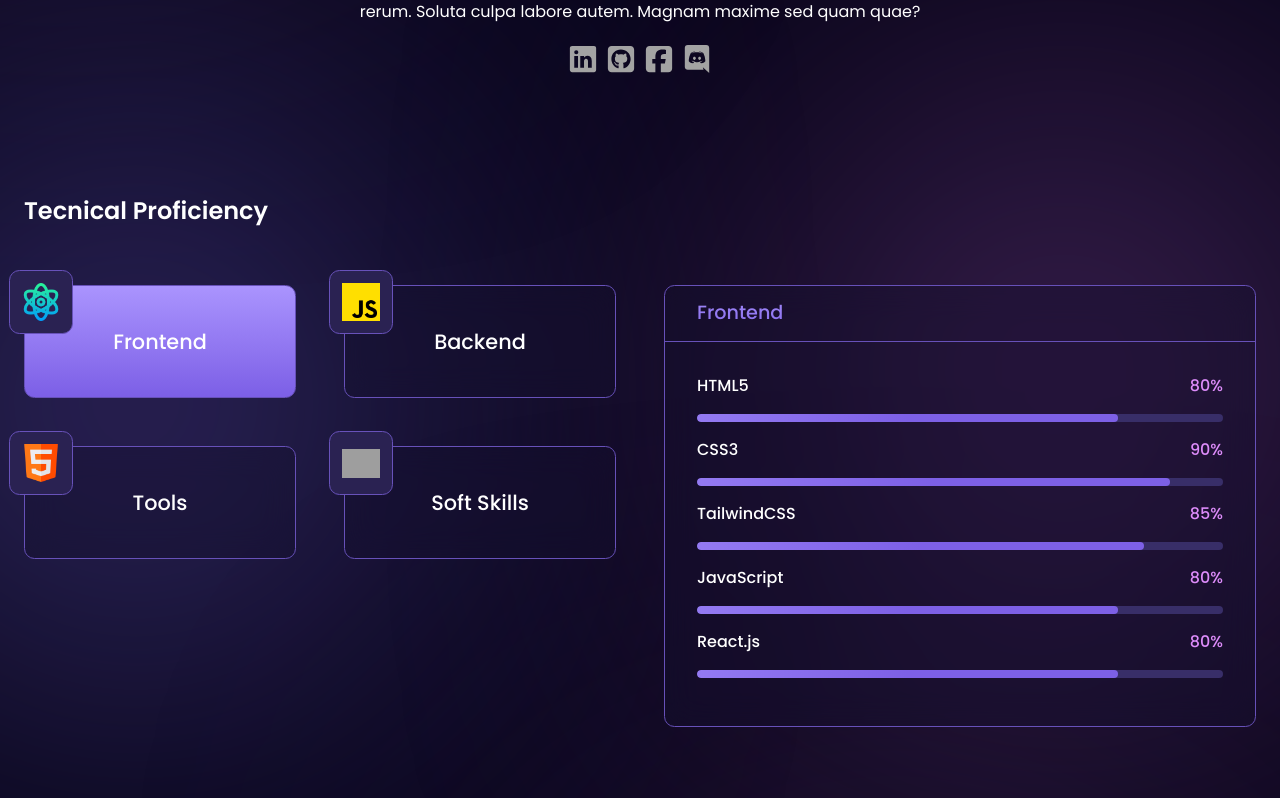
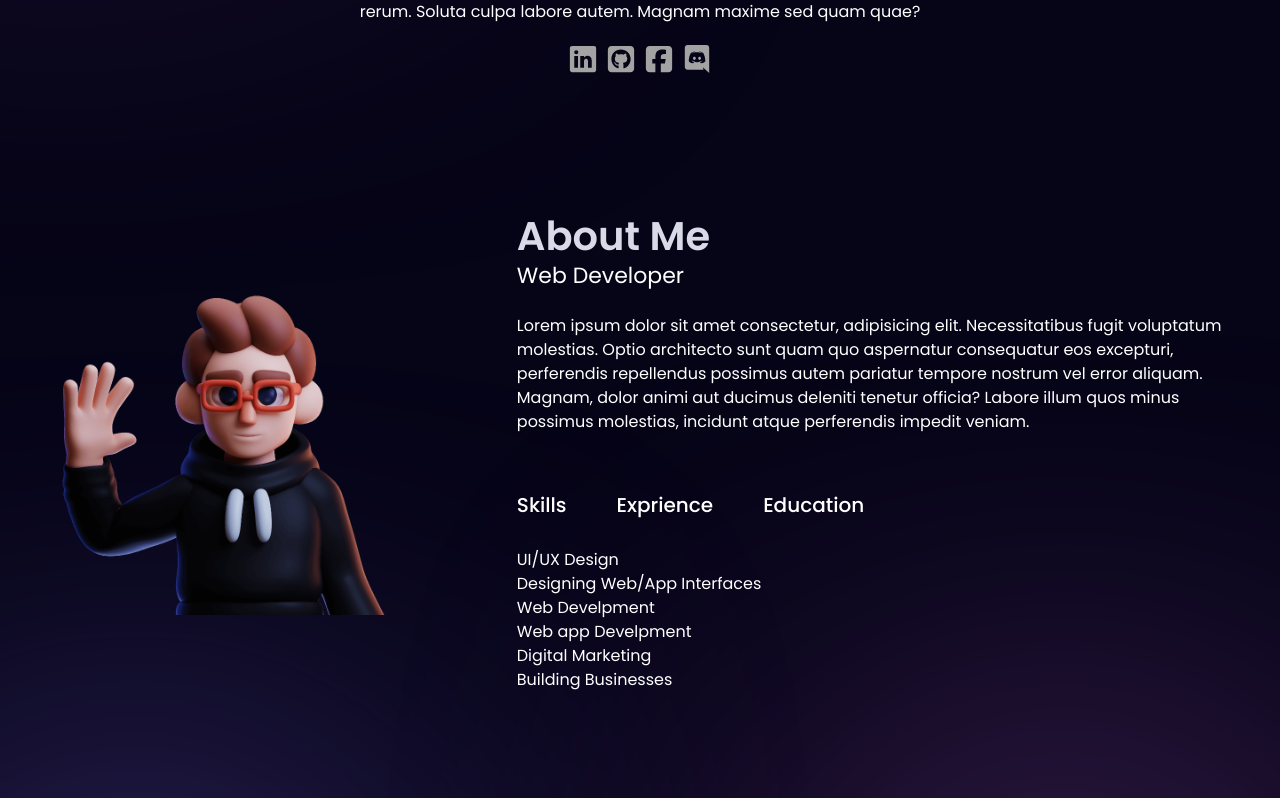
Before and after one commit to Rahim00001/test-portfolio2, a React (Vite) app: page / in a window 1280 px wide. Shown: the part 621-1419 px from the top of the page. Built offline with nearby package versions, Linux system fonts and the light colour scheme; grey boxes are pictures that could not be loaded; a web font is replaced by a local one.

Commit message:
basic about me section added

```diff
--- a/src/App.jsx
+++ b/src/App.jsx
@@ -1,4 +1,5 @@
 import './App.css'
+import AboutMe from './Components/AboutMe/AboutMe'
 import ContactMe from './Components/ContactMe/ContactMe'
 import Hero from './Components/Hero/Hero'
 import Navbar from './Components/Navbar/Navbar'
@@ -12,6 +13,7 @@ function App() {
       <Navbar></Navbar>
       <div className='container'>
         <Hero></Hero>
+        <AboutMe></AboutMe>
         <Skills></Skills>
         <ContactMe></ContactMe>
         <SocialIcons></SocialIcons>
--- /dev/null
+++ b/src/Components/AboutMe/AboutMe.css
@@ -0,0 +1,62 @@
+.tab-title .tab-links {
+    margin-right: 50px;
+    font-size: 20px;
+    font-weight: 500;
+    cursor: pointer;
+    position: relative;
+}
+
+.tab-title .tab-links::before {
+    content: " ";
+    width: 2rem;
+    height: 0.2rem;
+    background: linear-gradient(90deg, #a993fe 0%, #7e61e7 100%);
+    border-radius: 0.5rem;
+    position: absolute;
+    bottom: -0.6rem;
+    opacity: 0;
+    transform: translateX(-1.5rem);
+    transition: all 0.3s ease;
+}
+
+.tab-title .tab-links:hover::before{
+    width: 100%;
+    transform: translateX(0);
+    opacity: 1;
+}
+
+.tab-title .tab-links::after{
+    content: " ";
+    width: 0;
+    height: 3px;
+    background: #ffc800;
+    position: absolute;
+    left: 0;
+    bottom: -6px;
+    transition: all 0.6;
+}
+
+.tab-title .tab-links.active::after{
+    width: 50%;
+}
+
+.about-right .tab-contents ul li{
+    list-style: none;
+    font-size: 18px;
+    margin: 10px 0;
+}
+
+.tab-contents ul li span {
+    color: #ffc800;
+    font-size: 16px;
+    font-weight: 500;
+}
+
+.about-right .content {
+    display: none;
+
+}
+
+.show-content {
+    display: block;
+}
--- /dev/null
+++ b/src/Components/AboutMe/AboutMe.jsx
@@ -0,0 +1,78 @@
+import "./AboutMe.css"
+import about from "../../../public/Assets/images/hero.png"
+import { useState } from "react";
+const AboutMe = () => {
+    const [toggle, setToggle] = useState(1)
+    function updateToggle(id) {
+        setToggle(id)
+    }
+    return (
+        <section id="about" className="w-[100%] min-h-[80vh] flex flex-wrap justify-between items-center">
+            <div className="about-left basis-[36%]">
+                <img src={about} className="w-[100%] rounded-2xl" alt="" />
+            </div>
+            <div className="about-right basis-[60%]">
+                <div className="section-title">
+                    <h2 className="sub-title text-[40px] text-[#d9dae7] font-semibold">About Me</h2>
+                    <h3 className="title text-[22px] leading-5">Web Developer</h3>
+                </div>
+                <p className="py-7">Lorem ipsum dolor sit amet consectetur, adipisicing elit. Necessitatibus fugit voluptatum molestias. Optio architecto sunt quam quo aspernatur consequatur eos excepturi, perferendis repellendus possimus autem pariatur tempore nostrum vel error aliquam. Magnam, dolor animi aut ducimus deleniti tenetur officia? Labore illum quos minus possimus molestias, incidunt atque perferendis impedit veniam.</p>
+                <div className="tab-title flex py-7">
+                    <p className="tab-links active-link" onClick={() => updateToggle(1)}>Skills</p>
+                    <p className="tab-links" onClick={() => updateToggle(2)}>Exprience</p>
+                    <p className="tab-links" onClick={() => updateToggle(3)}>Education</p>
+                </div>
+                <div className={toggle === 1 ? "show-content" : "content"} id="skills">
+                    <ul>
+                        <li>
+                            <span>UI/UX Design</span> <br />
+                            Designing Web/App Interfaces
+                        </li>
+                        <li>
+                            <span>Web Develpment</span> <br />
+                            Web app Develpment
+                        </li>
+                        <li>
+                            <span>Digital Marketing</span> <br />
+                            Building Businesses
+                        </li>
+                    </ul>
+                </div>
+                <div className={toggle === 2 ? "show-content" : "content"} id="exprience">
+                    <ul>
+                        <li>
+                            <span>2022-2023</span> <br />
+                            Intern Developer at Web for Solutions Ltd
+                        </li>
+                        <li>
+                            <span>2022-2023</span> <br />
+                            Intern Developer at Web for Solutions Ltd
+                        </li>
+                        <li>
+                            <span>2022-2023</span> <br />
+                            Intern Developer at Web for Solutions Ltd
+                        </li>
+                    </ul>
+                </div>
+                <div className={toggle === 3 ? "show-content" : "content"} id="education">
+                    <ul>
+                        <li>
+                            <span>2022-2023</span> <br />
+                            Bsc in Statistics
+                        </li>
+                        <li>
+                            <span>2022-2023</span> <br />
+                            Higher Secondary School Certificate
+                        </li>
+                        <li>
+                            <span>2022-2023</span> <br />
+                            Secondary School Certificate
+                        </li>
+                    </ul>
+                </div>
+            </div>
+        </section>
+    );
+};
+
+export default AboutMe;
```
Also changed, not shown: package.json (line endings or trailing spaces), 1 other file (tests, documents, lock files or other folders).
